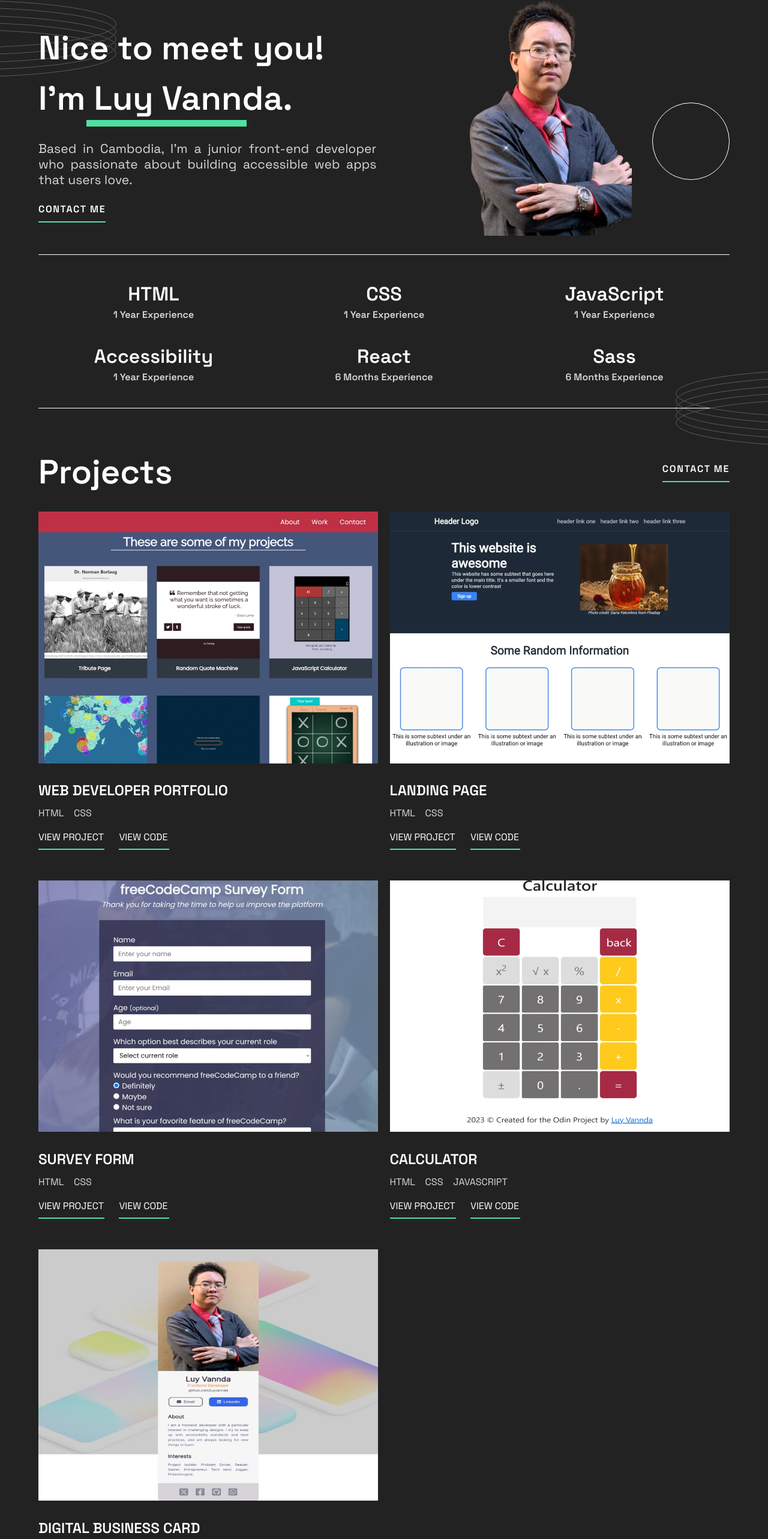
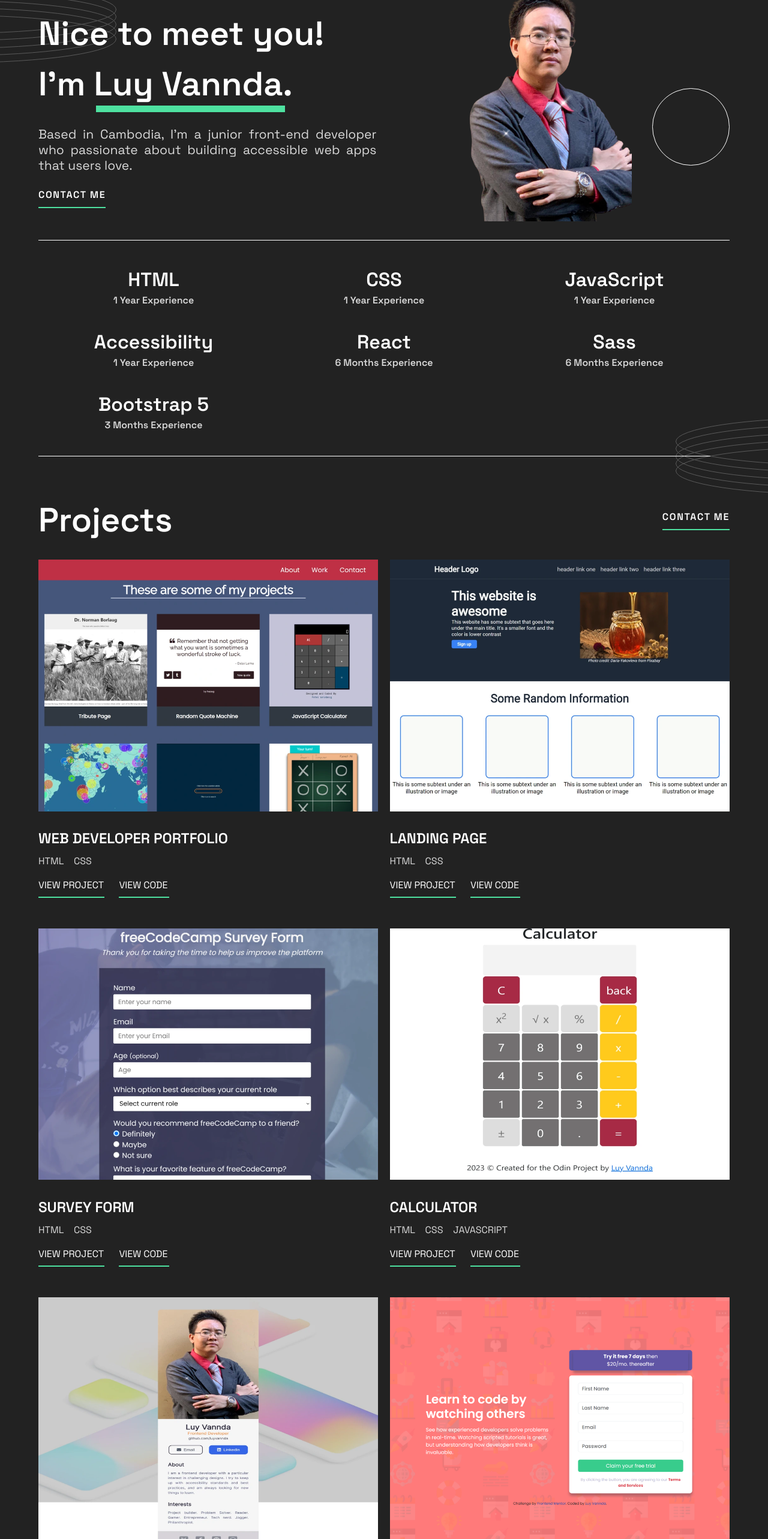
Before and after one commit to luyvannda/luyvannda.github.io, a React (Vite) app: page / in a window 1280 px wide. Shown: the part 100-2666 px from the top of the page at 60% size. Built offline with nearby package versions, Linux system fonts and the light colour scheme.

Commit message:
add sign-up-form data to skill and project and fix shareable social media meta tag

```diff
--- a/index.html
+++ b/index.html
@@ -6,22 +6,17 @@
   <link rel="icon" type="image/svg+xml" href="/vite.svg" />
   <meta name="viewport" content="width=device-width, initial-scale=1.0" />
 
-  <meta name="twitter:card" content="summary_large_image">
-  <meta name="twitter:title" content="My Web Development Portfolio">
-  <meta name="twitter:description"
+  <meta property="og:title" content="My Web Development Portfolio">
+  <meta property="og:type" content="website">
+  <meta property="og:description"
     content="My Personal Portfolio Built with React & Sass.">
-  <meta name="twitter:image"
-    content="https://onedrive.live.com/embed?resid=FF8AC3081FC56D69%2169445&authkey=%21ANpCpX3_3KTK8xo&width=660">
-  >
-
-  <meta property="og:type" content="website">
   <meta property="og:url"
     content="https://github.com/luyvannda/luyvannda.github.io">
-  <meta property="og:title" content="My Web Development Portfolio">
-  <meta property="og:description"
-    content="My Personal Portfolio Built with React & Sass.">
-  <meta property="og:image" itemprop="image"
-    content="https://onedrive.live.com/embed?resid=FF8AC3081FC56D69%2169445&authkey=%21ANpCpX3_3KTK8xo&width=660">
+
+  <meta property="og:image"
+    content="https://onedrive.live.com/embed?resid=FF8AC3081FC56D69%2169715&authkey=%21AOqnWhwU5RrVeI4&width=1200&height=627">
+
+  <meta name="twitter:card" content="summary" />
 
   <title>My Personal Portfolio</title>
 </head>
--- a/src/App.css
+++ b/src/App.css
@@ -138,13 +138,13 @@ body {
     margin-left: 4rem;
   }
 }
-@media only screen and (min-width: 1000px) {
+@media only screen and (min-width: 900px) {
   .hero .hero-title span::after {
     width: 16.7rem;
     margin-left: 5rem;
   }
 }
-@media only screen and (min-width: 1300px) {
+@media only screen and (min-width: 1200px) {
   .hero .hero-title span::after {
     width: 19.7rem;
     margin-left: 6rem;
--- a/src/App.scss
+++ b/src/App.scss
@@ -167,13 +167,12 @@ body {
           margin-left: 4rem;
         }
 
-        @include media-min(1000px) {
+        @include media-min(900px) {
           width: 16.7rem;
           margin-left: 5rem;
         }
 
-
-        @include media-min(1300px) {
+        @include media-min(1200px) {
           width: 19.7rem;
           margin-left: 6rem;
         }
--- a/src/components/projectsData.jsx
+++ b/src/components/projectsData.jsx
@@ -42,5 +42,14 @@ export const projectsData = [
     skills: "REACT SASS",
     livePreview: "https://luyvannda.github.io/digital-business-card/",
     sourceCode: "https://github.com/luyvannda/digital-business-card"
+  },
+
+  {
+    id: 6,
+    imgCover: "sign-up-form.webp",
+    title: "SIGN UP FORM",
+    skills: "REACT BOOTSTRAP SASS",
+    livePreview: "https://luyvannda.github.io/sign-up-form/",
+    sourceCode: "https://github.com/luyvannda/sign-up-form/"
   }
 ]
--- a/src/components/skillsData.jsx
+++ b/src/components/skillsData.jsx
@@ -34,5 +34,11 @@ export const skillsData = [
     id: 6,
     name: "Sass",
     experience: "6 Months"
+  },
+
+  {
+    id: 7,
+    name: "Bootstrap 5",
+    experience: "3 Months"
   }
 ]
```
Also changed, not shown: public/images/sign-up-form.webp (added), 1 other file (tests, documents, lock files or other folders).
